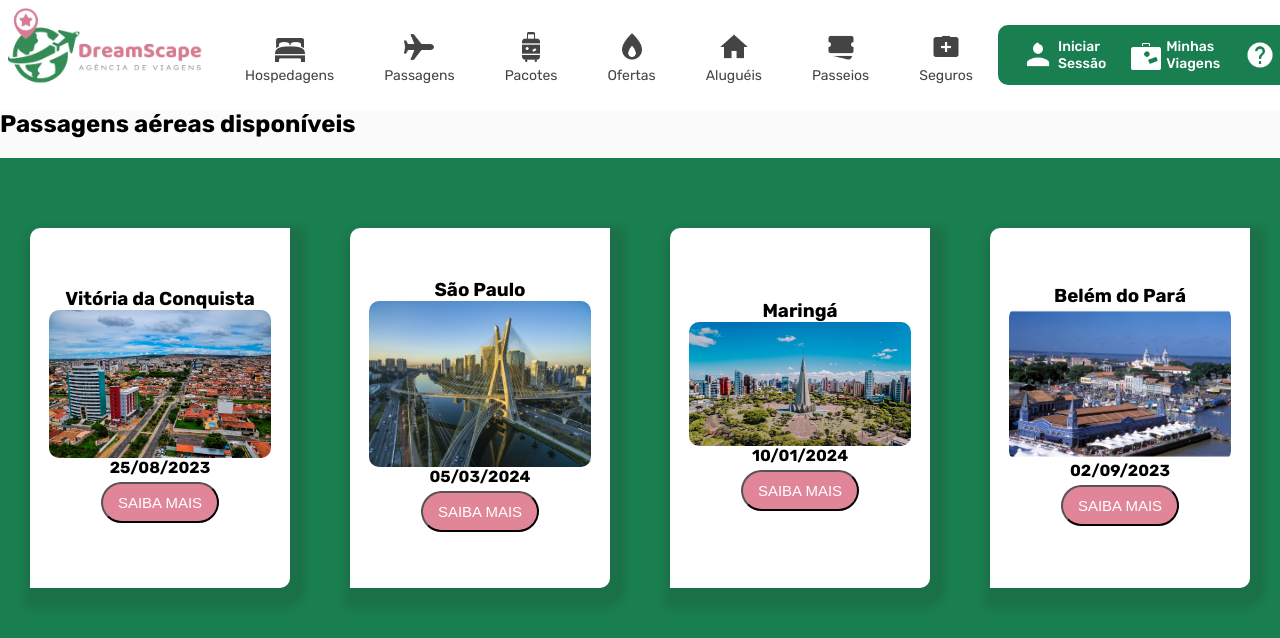
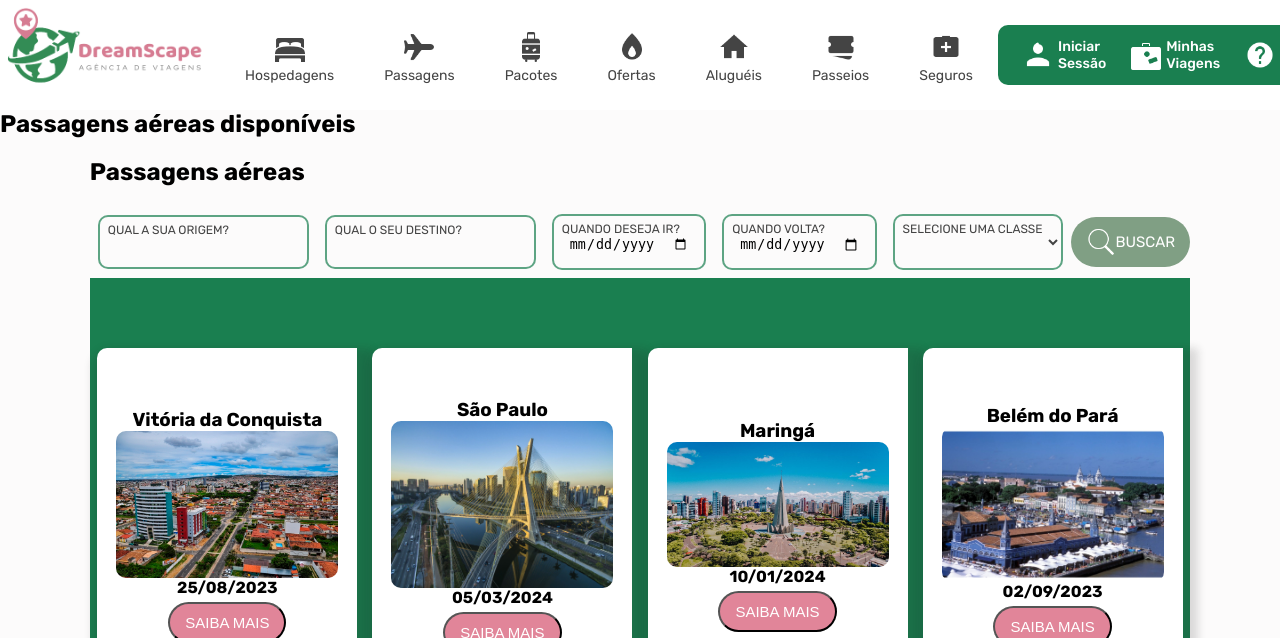
Before and after one commit to k4yll4ne/DecolarProjetoWEB, a PHP site: page / in a window 1280 px wide; the page is wider, and only the part inside the window is pictured. Shown: the top 638 px of that part. Run offline with PHP 8.4, Linux system fonts and the light colour scheme; grey boxes are pictures that could not be loaded.

Commit message:
Fátima Vitória: Input colocado de volta

```diff
--- a/index.php
+++ b/index.php
@@ -49,6 +49,35 @@
     <main>
         <section>
           <h2 id="psgs-aereas">Passagens aéreas disponíveis</h2>
+          <div class="bloco">
+            <article>
+                <h2 id="psgs-aereas">Passagens aéreas</h2>
+                <form action="" method="POST">
+
+                    <label><span>Qual a sua origem? </span>
+                        <input type="text" name="origem" required>
+                    </label>
+                    <label><span>Qual o seu destino?</span>
+                        <input type="text" name="destino" required>
+                    </label>
+                    <label><span>Quando deseja ir?</span>
+                        <input type="date" name="ida" required>
+                    </label>
+                    <label> <span>Quando volta?</span>
+                        <input type="date" name="volta" required>
+                    </label>
+                    <label><span>Selecione uma classe</span>
+                        <select name="classes">
+                            <option></option>
+                            <option value="economica">Econômica</option>
+                            <option value="premiumec">Premium Economy</option>
+                            <option value="executiva">Executiva/Business</option>
+                            <option value="primeira">Primeira Classe</option>
+                        </select>
+                    </label>
+
+                    <a href="#" class="botao-vermelho"><img src="img/icon-buscar.png" alt="icone-busca" class="icon">Buscar</a>
+                </form>
             <div class="conteudo">
                         <?php foreach($viagens as $i => $viagem){ ?>
                 <div class="card">
```
